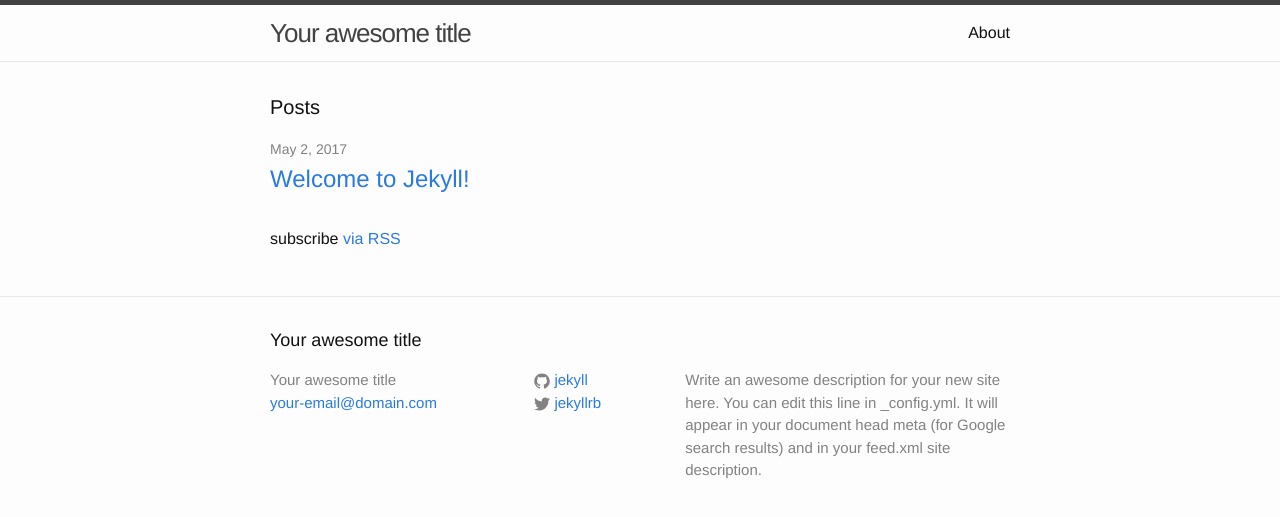
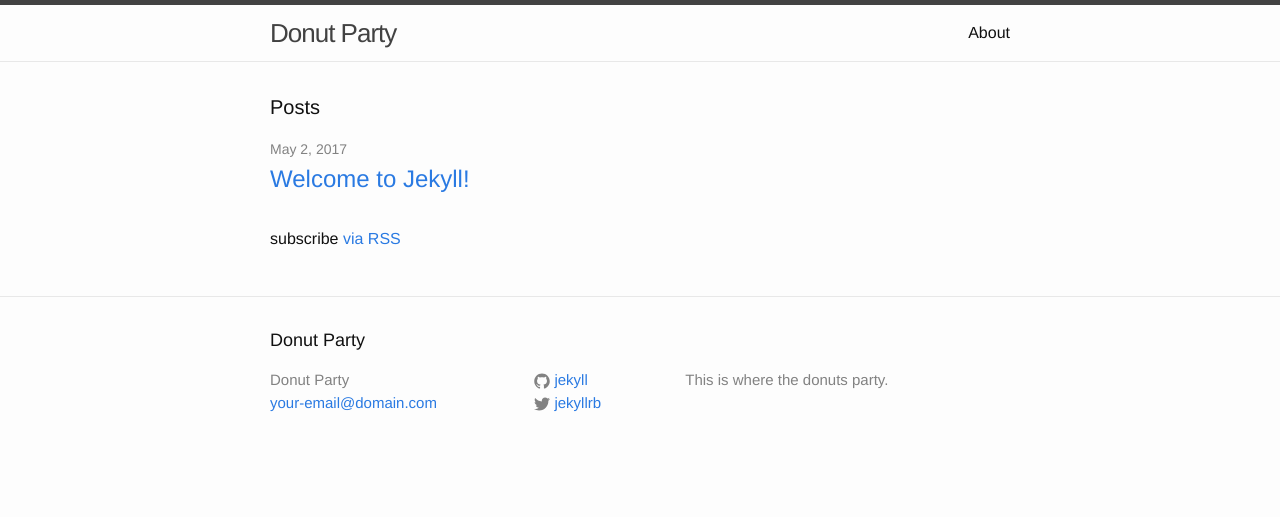
Before and after one commit to pweiland/pweiland.github.io, a Jekyll site: the page built from index.html, in a window 1280 px wide. Shown: the top 517 px of the page. Built offline with Jekyll 4.4.1, drawn with Linux system fonts in a browser that asks for light colours.

Commit message:
change title to donut party

```diff
--- a/_config.yml
+++ b/_config.yml
@@ -6,12 +6,10 @@
 # 'jekyll serve'. If you change this file, please restart the server process.
 
 # Site settings
-title: Your awesome title
+title: Donut Party
 email: your-email@domain.com
 description: > # this means to ignore newlines until "baseurl:"
-  Write an awesome description for your new site here. You can edit this
-  line in _config.yml. It will appear in your document head meta (for
-  Google search results) and in your feed.xml site description.
+  This is where the donuts party.
 baseurl: "" # the subpath of your site, e.g. /blog
 url: "http://yourdomain.com" # the base hostname & protocol for your site
 twitter_username: jekyllrb
```
